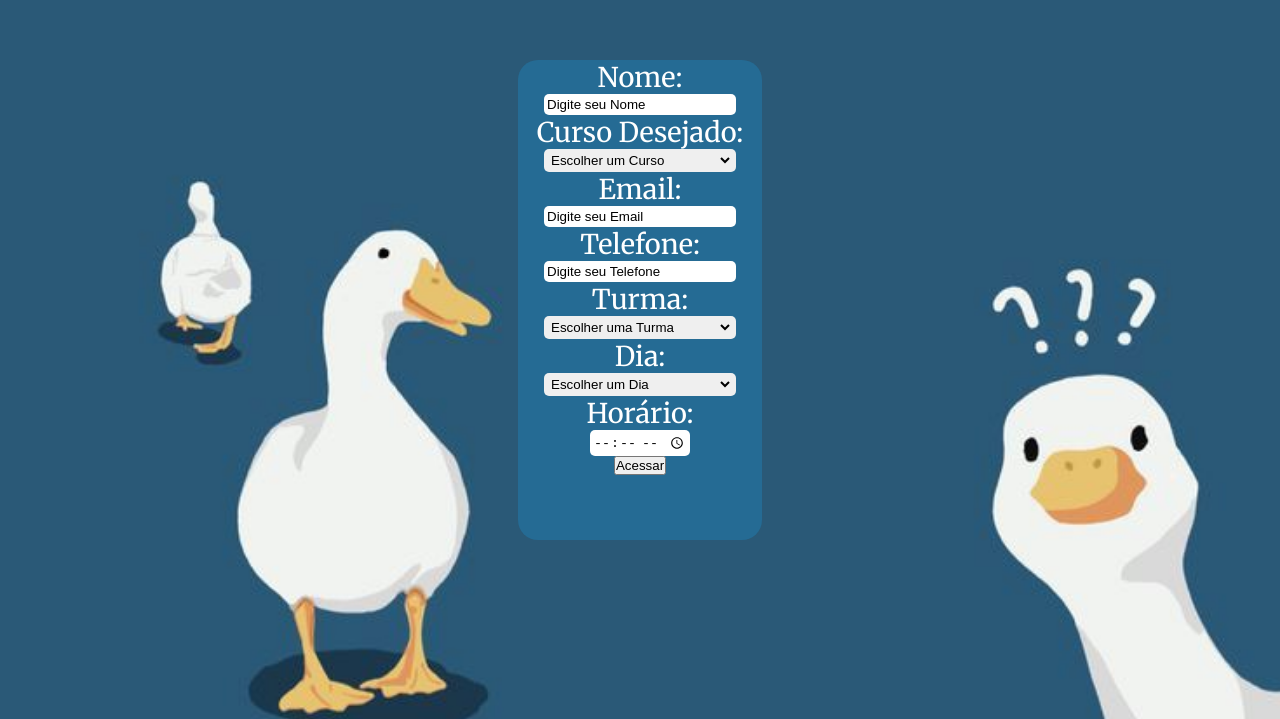
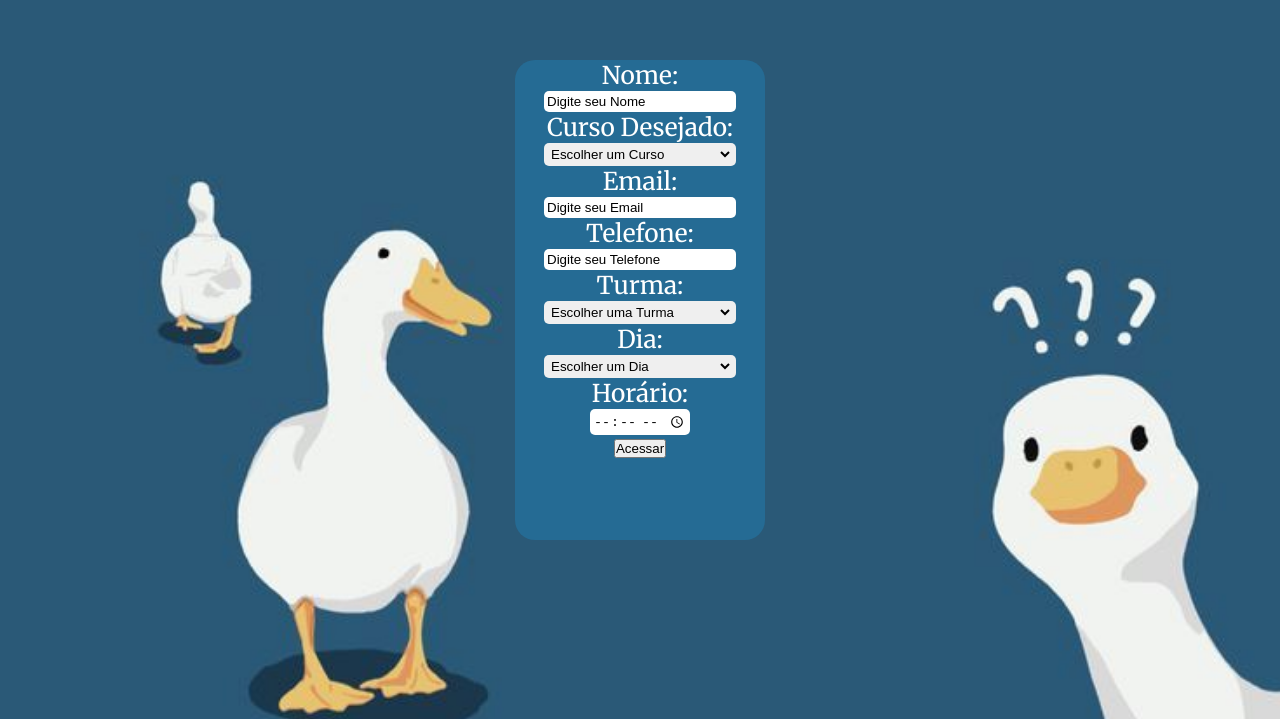
Before and after one commit to horncsarah-ctrl/RigardoIdiomas, a plain HTML site: page sign_in.html in a window 1280 px wide. Shown: the part 81-800 px from the top of the page. Drawn offline with Linux system fonts and the light colour scheme.

Commit message:
Commit 7
Modificações adicionais.

```diff
--- a/estilo2.css
+++ b/estilo2.css
@@ -340,6 +340,7 @@ select {
     width: 15vw;
     border: transparent solid;
     border-radius: 5px;
+    min-width: 180px;
 }
 
 .divform1 {
@@ -360,6 +361,7 @@ select {
     flex-direction: column;
     align-items: center;
     width: 19vw;
+    min-width: 250px;
 }
 
 .main-sign {
@@ -486,6 +488,10 @@ input::placeholder {
 .estilodomenu {
     align-self: flex-end;
 }
+.p-width{
+    font-size: 90%;
+}
+
 
 @media (max-width: 810px) {
     .hideOnMobile {
--- a/sign_in.html
+++ b/sign_in.html
@@ -73,9 +73,9 @@
             <br>
             <br>
             <div class="divform2">
-                <p>Nome:</p>
+                <p class="p-width">Nome:</p>
                 <input type="text" id="var" placeholder="Digite seu Nome">
-                <p>Curso Desejado:</p>
+                <p class="p-width">Curso Desejado:</p>
                 <label for="Idioma"></label>
                 <select name="Idioma" id="Idioma">
                     <option value="Idioma">Escolher um Curso</option>
@@ -86,11 +86,11 @@
                     <option value="Idioma">Italiano</option>
                     <option value="Idioma">Alemão</option>
                 </select>
-                <p>Email:</p>
+                <p class="p-width">Email:</p>
                 <input type="email" placeholder="Digite seu Email">
-                <p>Telefone:</p>
+                <p class="p-width">Telefone:</p>
                 <input type="number" placeholder="Digite seu Telefone" max="99999999999">
-                <p>Turma:</p>
+                <p class="p-width">Turma:</p>
                 <label for="turma">
                 </label>
                 <select name="turma" id="turma">
@@ -102,7 +102,7 @@
                     <option value="Turma">5E-Italiano</option>
                     <option value="turma">6F-Alemão</option>
                 </select>
-                <p>Dia:</p>
+                <p class="p-width">Dia:</p>
                 <label for="turma">
                 </label>
                 <select name="Dia" id="Dia">
@@ -114,9 +114,9 @@
                     <option value="Dia">Sexta</option>
                     <option value="Dia">Sábado</option>
                 </select>
-                <p>Horário:</p>
+                <p class="p-width">Horário:</p>
                 <div class="button__index"></div>
-                <input type="time" style="width: auto;">
+                <input type="time" style="width: auto; margin-bottom: .5vh; min-width: 100px;">
                 <button class="button_index">Acessar</button>
             </div>
 
```
